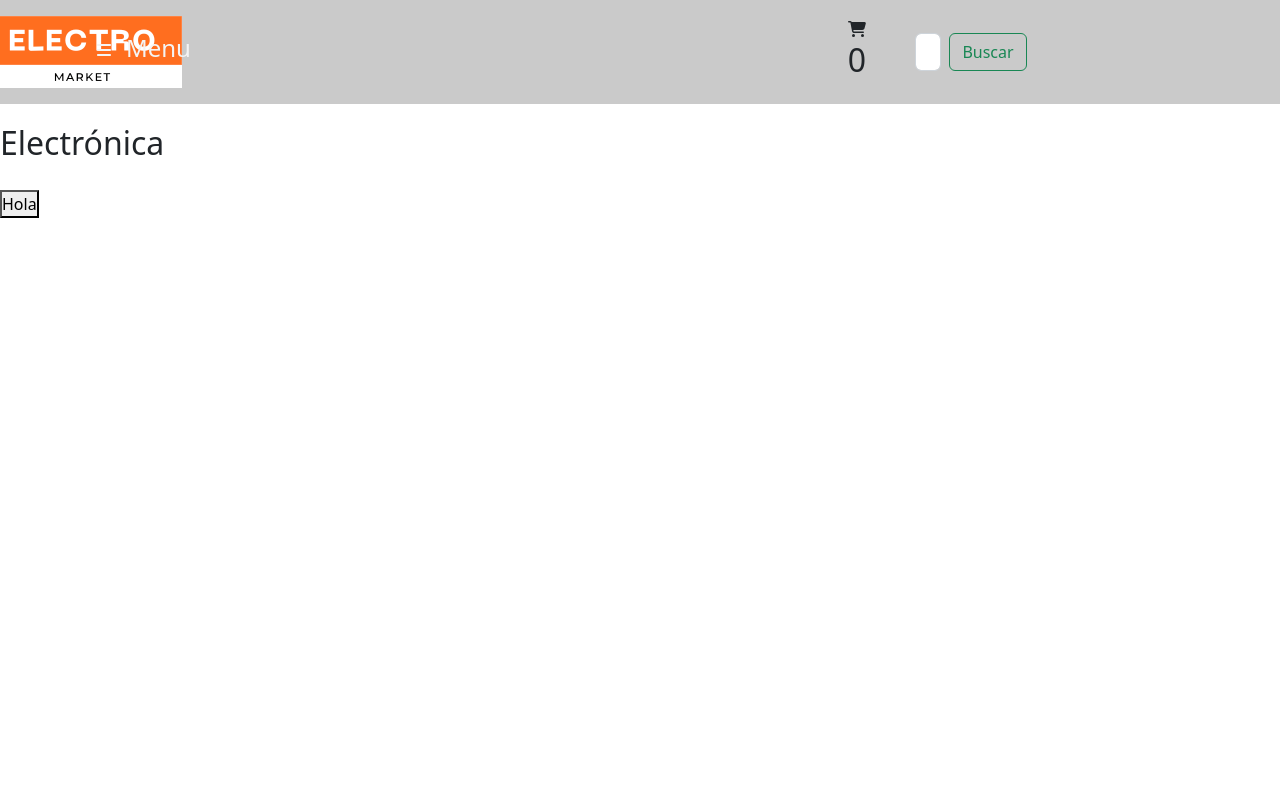
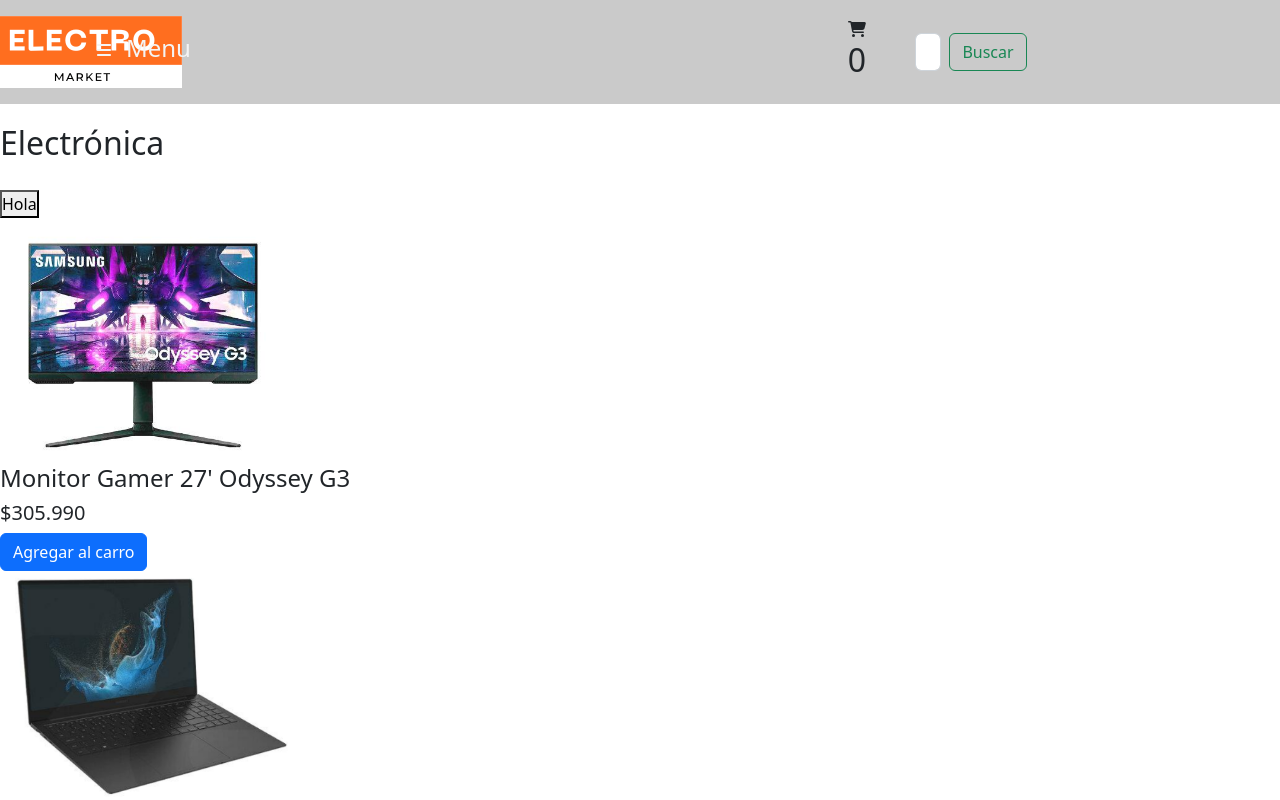
Before and after one commit to Rodolfo05/carrito_compras_react, a React (Create React App) app: page /electronica in a window 1280 px wide. Shown: the top 800 px of the page. Built offline with nearby package versions, Linux system fonts and the light colour scheme.

Commit message:
Se corrige add cart reducer

```diff
--- a/src/components/Header.js
+++ b/src/components/Header.js
@@ -8,7 +8,7 @@
 
             <div className='header'>
 
-                <div class="menu container">
+                <div className="menu container">
 
                     <a className="navbar-brand" href="/">
                         <img src="/image/ELECTROMARKET.png" className='imgLogo' />
--- a/src/components/ModalCart.js
+++ b/src/components/ModalCart.js
@@ -32,10 +32,7 @@
                                             </div>
 
                                             <div className='col-md-2 d-flex justify-content-start align-items-center'>
-
                                                 <p style={{ position: "relative", top: "-6px" }}>${new Intl.NumberFormat('es-CL').format(prod.precio)}</p>
-
-
                                             </div>
 
 
--- a/src/components/Pages/ElectronicaPage.js
+++ b/src/components/Pages/ElectronicaPage.js
@@ -1,63 +1,35 @@
 import React, { useContext, useEffect, useReducer, useState } from 'react'
 import { shoppingInitialState, shoppingReducer } from '../../reducers/shoppingReducer';
+import productsJSON from "../../data/productosJSON.json";
 import { ProductItem } from './ProductItem';
 import { TYPES } from '../../actions/shoppingAction';
 import { ToastContainer, toast } from 'react-toastify';
 import { ShoppingCartContext } from '../../context/ShoppingCartContext';
 import ModalCart from '../ModalCart';
 import CartItem from '../CartItem';
-import { cartReducer } from '../../reducers/cartReducer';
+import { cartReducer, cartInitialState } from '../../reducers/cartReducer';
+
 
 
 export const ElectronicaPage = () => {
 
-  const initialState = [];
-
-  //const [state, dispatch] = useReducer(shoppingReducer, shoppingInitialState);
   const { setCantProdCart, setProductsCart } = useContext(ShoppingCartContext);
-
-
-
 
   const [contadorCarrito, setContadorCarrito] = useState(0);
 
-  const [cartState, dispatch] = useReducer(cartReducer, initialState);
-  const { productos, carrito } = cartState;
+  const [cartState, dispatch] = useReducer(cartReducer, cartInitialState);
 
   useEffect(() => {
-    console.log(cartState); // Aquí puedes acceder al estado actualizado
-  }, [cartState]);
+    console.log(cartState.cart); // Aquí puedes acceder al estado actualizado
+    setProductsCart(cartState.cart);
+  }, [cartState.cart]);
 
 
-//   const addToCart = (id, opcion) => {
-
-//     dispatch({ type: TYPES.ADD_TO_CART, payload: id });
-
-//     setContadorCarrito(contadorCarrito + 1);
-
-//     if (opcion !== 1) {
-//         notify();
-//     }
-
-// };
-
   const addToCart = (idProduct, opcion) => {
-    console.log("add ", idProduct);
-    // const action = {
-    //   type : '[CART] Add Product',
-    //   payload: {id: "hola", name: "chai"}
-    // }
-
-    // dispatch(action);
 
     dispatch({ type: TYPES.ADD_TO_CART, payload: idProduct });
 
-
-
-    //dispatch({ type: TYPES.ADD_TO_CART, payload: id });
-    //let { productos, carrito } = state;
-
-    //setProductsCart(carrito);
+    setProductsCart(cartState.cart);
 
 
     setContadorCarrito(contadorCarrito + 1);
@@ -112,20 +84,14 @@
         <h2>Electrónica</h2>
       </div>
 
-<button onClick={() => addToCart(3,0)}>Hola</button>
-
-{cartState.map(item => (
-          <li key={item.id}>
-            {item.name}
-          </li>
-        ))}
+      <button onClick={() => addToCart(3, 0)}>Hola</button>
 
       <div className='products-container'>
 
         <article className='box grid-responsive'>
-          {/* {
-            productos.map((prod) => <ProductItem key={prod.id} data={prod} addToCart={addToCart} />)
-          } */}
+          {
+            productsJSON.map((prod) => <ProductItem key={prod.id} data={prod} addToCart={addToCart} />)
+          }
         </article>
 
       </div>
--- a/src/components/SideCarrito.js
+++ b/src/components/SideCarrito.js
@@ -37,7 +37,7 @@
           </tfoot>
         </table>
 
-        <div class="row" id="cards"></div>
+        <div className="row" id="cards"></div>
       </div>
     </div>
 
--- a/src/context/ShoppingCartProvider.js
+++ b/src/context/ShoppingCartProvider.js
@@ -1,10 +1,5 @@
 import React, { useState } from 'react'
 import { ShoppingCartContext } from './ShoppingCartContext'
-
-const user = {
-    id: 123,
-    name: 'rodo'
-}
 
 export const ShoppingCartProvider = ({children}) => {
 
--- a/src/index.css
+++ b/src/index.css
@@ -137,142 +137,6 @@
   width: 300px;
 }
 
-/*
-.navbarBack{
-  height: 107px;
-  background: #e86e2b;
-  position: absolute;
+.imgProductCart{
+  width: 70px;
 }
-
-.imgLogo{
-  display: flex;
-  width: 50%;
-}
-
-.box {
-  padding: 1rem;
-  margin: 1rem;
-  box-shadow: 0 0 1rem #00000025 inset;
-  position: absolute;
-}
-
-.grid-responsive {
-  display: grid;
-  grid-template-columns: repeat(auto-fit, minmax(min(100%/3, max(64px, 100%/5)), 1fr));
-  gap: 1rem;
-}
-
-.contadorCarrito {
-  position: relative;
-  left: -310px;
-  color: rgb(255, 255, 255);
-}
-
-.carritoFont {
-  color: rgb(255, 255, 255);
-}
-
-
-img {
-  width: 300px;
-
-}
-
-#sticky-sidebar {
-  background-color: rgb(243, 243, 243);
-}
-
-.cardCarrito {
-  height: 140px;
-  background-color: rgb(255, 255, 255);
-  border: 1px solid rgb(107, 107, 107);
-  border-radius: 10px;
-  max-width: 300px;
-}
-
-.divCartIcon {
-  width: 50px;
-  padding: 6px;
-  color: white;
-  border: 2px white solid;
-  border-radius: 12px;
-  background-color: rgb(49, 49, 49);
-}
-
-.divCartIcon:hover {
-  background-color: rgb(107, 107, 107);
-}
-
-.cardProduct {
-  border: thin solid #3c3c3c25;
-  padding: 1rem;
-}
-
-.imgProduct {
-  width: 100%;
-  height: 65%;
-  position: relative;
-  z-index: -1;
-}
-
-.imgProductCart{
-  width: 97%;
-  height: 92%;
-
-}
-
-.titleProduct {
-  font-size: 22px;
-}
-
-.priceProduct {
-  font-size: 25px;
-  font-weight: bold;
-}
-
-.btnAddCart {
-  display: flex;
-  position: relative;
-}
-
-.divProdCart{
-  border: thin solid #3c3c3c25;
-  padding: 1rem;
-}
-
-.continuarCompra{
-  width: 80%;
-  background-color: #e86e2b;
-  color: #ffffff;
-  font-weight: 600;
-  font-size: large;
-  border-radius: 50px;
-  padding: 6px;
-  border-style: unset;
-}
-
-.nameProductCart{
-  font-size: 13px;
-}
-
-.btnMoreLessCart{
-  border-style: none;
-  border-radius: 10%;
-  padding: 3px;
-  padding-top: 3px;
-  padding-bottom: 3px;
-  padding-right: 3px;
-  padding-left: 3px;
-  width: 40px;
-}
-
-.btnMoreLessCart:hover{
-  background-color: #44444425;
-}
-
-.text-total-cart{
-  font-weight: bold;
-}
-
-
- */
--- a/src/reducers/cartReducer.js
+++ b/src/reducers/cartReducer.js
@@ -1,27 +1,41 @@
 
 import productsJSON from "../data/productosJSON.json";
 
+
 export const cartInitialState = {
     cart: []
-}
+};
 
-export const cartReducer = (initialState = cartInitialState, action) => {
+export const cartReducer = (state, action) => {
+
+
 
     switch (action.type) {
+
         case '[CART] Add Product':
-        console.log("entraca");
-            let newProduct = productsJSON.find(p => p.id == action.payload);
 
-            console.log(newProduct);
+            let newProduct = productsJSON.find(p => p.id === action.payload);
+            let productInCart = state.cart.find(p => p.id === newProduct.id);
 
-            return [...initialState, action.payload];
+            return productInCart ?
+                {
+                    ...state,
+                    cart: [...state.cart.map((p) => p.id === newProduct.id ? { ...p, cantidad: p.cantidad + 1 } : p)]
+                }
+                :
+                {
+                    ...state,
+                    cart: [...state.cart, {...newProduct, cantidad: 1}]
+                }
+
+
 
         case 'NoN':
             throw new Error('Action.type NoN no esta implementado')
             break;
 
         default:
-            return initialState;
+            return state;
     }
 
 }
```
